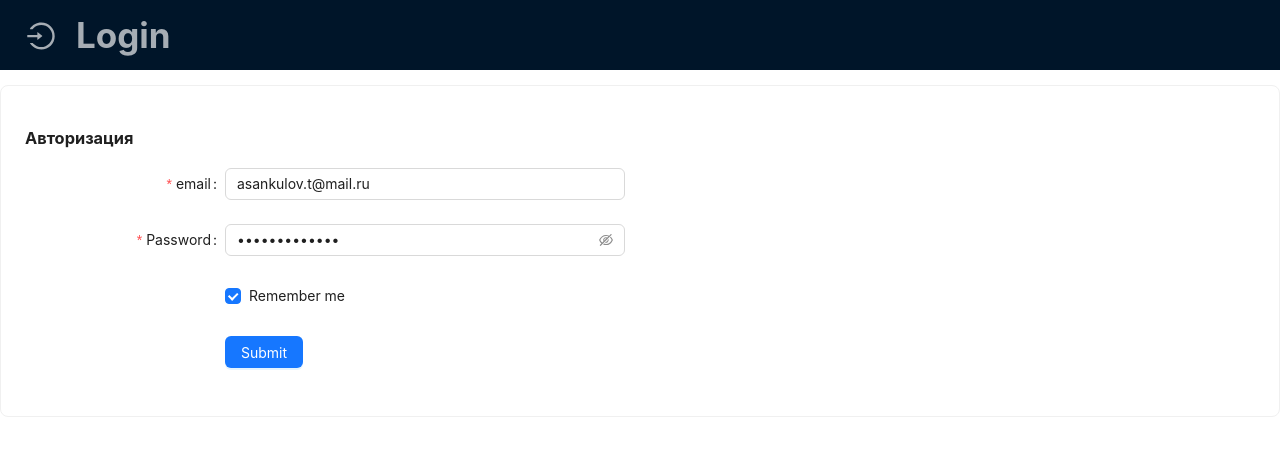
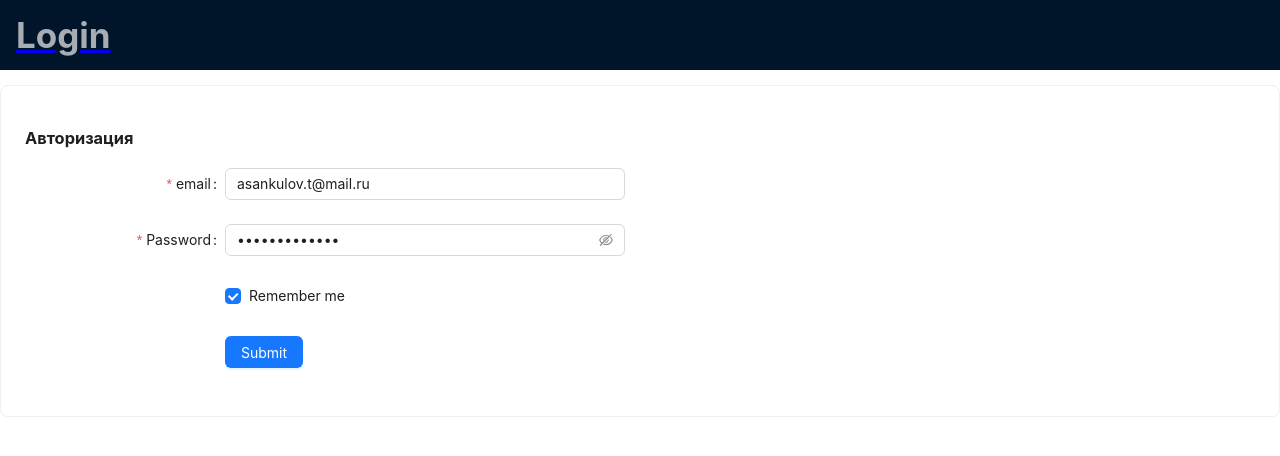
Before and after one commit to asankulov-t/todo_lists, a React (Create React App) app: page /login in a window 1280 px wide. Shown: the top 456 px of the page. Built offline with nearby package versions, Linux system fonts and the light colour scheme.

Commit message:
edit routers

```diff
--- a/src/Api/Api.ts
+++ b/src/Api/Api.ts
@@ -32,7 +32,7 @@ export type LoginResType = {
     resultCode: number,
     messages: Array<string>,
     data: {
-        userId?:number
+        userId?: number
     }
 }
 
@@ -51,7 +51,6 @@ export type DeleteUpdateTodolistResponseType = {
 }
 
 
-
 export type getTasksType = {
     items: Array<taskType>,
     totalCount: number,
@@ -64,20 +63,21 @@ export enum TaskStatuses {
     Completed = 2,
     Draft = 3
 }
+
 //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
-export type updateTaksType={
+export type updateTaksType = {
     title: string,
     description: string,
-    status:TaskStatuses,
+    status: TaskStatuses,
     priority: number,
     startDate: string,
     deadline: string,
 }
 
-export type loginType={
-    email:string,
-    password:string,
-    rememberMe:boolean
+export type loginType = {
+    email: string,
+    password: string,
+    rememberMe: boolean
 }
 
 
@@ -88,42 +88,43 @@ const settings = {
     }
 }
 
-const instance=axios.create({
-    baseURL:'https://social-network.samuraijs.com/api/1.1/',
+const instance = axios.create({
+    baseURL: 'https://social-network.samuraijs.com/api/1.1/',
     ...settings
 })
 
 
 export const TODOLISTAPI = {
     getTodoLists() {
-        return  instance.get<Array<TodoListType>>('todo-lists')
+        return instance.get<Array<TodoListType>>('todo-lists')
     },
     createTodoList(title: string) {
         return instance.post<CreateTodolistResponseType>('todo-lists', {title: title})
     },
     changeTodoList(id: string, title: string) {
-        return  instance.put<DeleteUpdateTodolistResponseType>(`todo-lists/${id}`, {title: title})
+        return instance.put<DeleteUpdateTodolistResponseType>(`todo-lists/${id}`, {title: title})
     },
     deleteTodo(id: string) {
         return instance.delete<DeleteUpdateTodolistResponseType>(`todo-lists/${id}`)
     },
 
-    authAPI(data:loginType){
-
-        return instance.post<LoginResType>('/auth/login',{...data})
-},
-
+    authAPI(data: loginType) {
+        return instance.post<LoginResType>('/auth/login', {...data})
+    },
+    logoutApi() {
+        return instance.delete<LoginResType>('/auth/login')
+    },
     //tasks
     getTasks(todoId: string) {
-        return  instance.get<getTasksType>(`todo-lists/${todoId}/tasks`)
+        return instance.get<getTasksType>(`todo-lists/${todoId}/tasks`)
     },
-    deleteTask(todoId:string,taskId:string){
+    deleteTask(todoId: string, taskId: string) {
         return instance.delete<DeleteUpdateTodolistResponseType>(`todo-lists/${todoId}/tasks/${taskId}`)
     },
-    changeTask(todoId:string,taskId:string,model:updateTaksType){
-        return instance.put<DeleteUpdateTodolistResponseType>(`todo-lists/${todoId}/tasks/${taskId}`,model)
+    changeTask(todoId: string, taskId: string, model: updateTaksType) {
+        return instance.put<DeleteUpdateTodolistResponseType>(`todo-lists/${todoId}/tasks/${taskId}`, model)
     },
-    createTask(todoId:string,title:string){
-        return instance.post<CreateTakstResponseType>(`todo-lists/${todoId}/tasks`,{title:title})
+    createTask(todoId: string, title: string) {
+        return instance.post<CreateTakstResponseType>(`todo-lists/${todoId}/tasks`, {title: title})
     },
 }
--- a/src/AppWithReducer.tsx
+++ b/src/AppWithReducer.tsx
@@ -1,15 +1,8 @@
 import React, {useCallback, useEffect} from 'react';
 import './App.css';
 import Todolist from './Components/Todolist/Todolist';
-import InputElement from "./Components/Input/InputElement";
 import {Card, Menu, MenuProps, Progress, Space} from 'antd';
 import {LoginOutlined} from '@ant-design/icons';
-import {
-    addTodoListTh,
-    changeTitleAc,
-    fetchDataTodoTh,
-    removeTdAc, TodoListEntityType,
-} from "./state/TodoList-reducer";
 
 import {useDispatch, useSelector} from "react-redux";
 import {AppRootState} from "./state/store";
@@ -17,6 +10,7 @@ import {taskType} from "./state/Tasks-reducer";
 import ErrorSnackBar from "./Components/ErrorSnacbar/ErrorSnackBar";
 import Login from "./Login/Login";
 import {BrowserRouter, Route, Routes} from "react-router-dom";
+import NavBar from "./Components/Nav/NavBar";
 
 export type TasksStateType = {
     [key: string]: Array<taskType>
@@ -28,29 +22,13 @@ function AppWithReducer() {
     let status=useSelector<AppRootState>(state => state.apiStatusReducer.status)
     let loginStatus=useSelector<AppRootState>(state => state.login.isLoggin)
 
-    const items: MenuProps['items'] = [
-        {
-            label: loginStatus===true?'Logout':'Login',
-            key: loginStatus===true?'Logout':'Login',
-            icon: <LoginOutlined className={'icon'}/>,
-        }
-    ]
+
+
     return <div className="App">
-                <Menu
-                    className={'header'}
-                    triggerSubMenuAction={'hover'}
-                    selectable={false}
-                    style={{
-                        fontSize: '35px',
-                        fontWeight: '700',
-                        color: '#ffffff',
-                        height: '70px',
-                        alignItems: 'center'
-                    }}
-                    mode="horizontal"
-                    theme={"dark"}
-                    items={items}/>
-                 {status==='loading'&&<Progress format={()=>''} percent={100} status="exception" strokeColor={{ from: '#108ee9', to: '#7e1ab0' }} />}
+                 <NavBar/>
+                 {status==='loading'&&<Progress format={()=>''} percent={100} status="exception"
+                                                strokeColor={{ from: '#108ee9', to: '#7e1ab0' }} />}
+
                   <Routes>
                       <Route path={'/login'} element={<Login/>}/>
                        <Route path={'/'} element={  <Todolist/>}/>
--- /dev/null
+++ b/src/Components/Nav/NavBar.tsx
@@ -0,0 +1,51 @@
+import React from 'react';
+import {Menu, MenuProps} from "antd";
+import {useDispatch, useSelector} from "react-redux";
+import {AppRootState} from "../../state/store";
+import {logoutTh} from "../../state/LoginReducer";
+import {Link} from "react-router-dom";
+
+const NavBar = () => {
+    let dispatch=useDispatch()
+    let loginStatus=useSelector<AppRootState>(state => state.login.isLoggin)
+
+    const items: MenuProps['items'] = [
+        {
+            label: loginStatus==true?'Logout':'Login',
+            key: loginStatus==true?'Logout':'Login',
+
+        }
+    ]
+
+    let logout=()=>{
+        // @ts-ignore
+        if (loginStatus==true){
+            // @ts-ignore
+            dispatch(logoutTh())
+        }
+    }
+
+    return (
+        <div>
+            <Link onClick={()=>logout()} to={loginStatus==false?'/login':'/'}>
+                <Menu
+                    className={'header'}
+                    triggerSubMenuAction={'hover'}
+                    selectable={false}
+                    style={{
+                        fontSize: '35px',
+                        fontWeight: '700',
+                        color: '#ffffff',
+                        height: '70px',
+                        alignItems: 'center'
+                    }}
+                    mode="horizontal"
+                    theme={"dark"}
+                    items={items}/>
+            </Link>
+
+        </div>
+    );
+};
+
+export default NavBar;
--- a/src/Components/Todolist/Todolist.tsx
+++ b/src/Components/Todolist/Todolist.tsx
@@ -18,15 +18,20 @@ import {
 } from "../../state/TodoList-reducer";
 import Tasks from "../Tasks/Tasks";
 import {Card} from "antd";
+import {Navigate} from "react-router-dom";
 
 
 
 const Todolist = React.memo(() => {
     const dispatch = useDispatch();
+    let loginStatus=useSelector<AppRootState>(state => state.login.isLoggin)
 
     useEffect(() => {
         // @ts-ignore
-        dispatch(fetchDataTodoTh())
+        if (loginStatus==true){
+            // @ts-ignore
+            dispatch(fetchDataTodoTh())
+        }
     }, [])
     const todoLists = useSelector<AppRootState, Array<TodoListEntityType>>(state => state.todoLists);
     const localAddFunc = useCallback((id:string,title: string) => {
@@ -48,7 +53,9 @@ const Todolist = React.memo(() => {
         // @ts-ignore
         dispatch(deleteTodoTh(id))
     }, [dispatch,deleteTodoTh])
-
+    if (!loginStatus){
+        return <Navigate to={'/login'}/>
+    }
     return (
         <div >
             <InputElement add={addTodo} id={'sd'}/>
--- a/src/Login/Login.tsx
+++ b/src/Login/Login.tsx
@@ -4,7 +4,7 @@ import {useDispatch, useSelector} from "react-redux";
 import {LoginFetchTh} from "../state/LoginReducer";
 import {loginType} from "../Api/Api";
 import {AppRootState} from "../state/store";
-import {Navigate, redirect} from "react-router-dom";
+import {Navigate} from "react-router-dom";
 
 
 
@@ -18,11 +18,7 @@ type FieldType = {
 
 const Login = () => {
     let isLogin=useSelector<AppRootState, boolean>(state => state.login.isLoggin)
-
-
-
     let dis=useDispatch()
-    console.log(isLogin)
     const onFinish = (values: loginType) => {
         console.log(values)
         // @ts-ignore
--- a/src/state/LoginReducer.ts
+++ b/src/state/LoginReducer.ts
@@ -45,3 +45,21 @@ export const LoginFetchTh=(data:loginType)=>(dispatch:Dispatch<actionType|action
             dispatch(setStatusAc(error.messages, 'failed'))
     })
 }
+
+export const logoutTh=()=>(dispatch:Dispatch<actionType|actions>)=>{
+    dispatch(setStatusAc(null, 'loading'))
+    TODOLISTAPI.logoutApi().then((r)=>{
+        if (r.data.resultCode===0){
+            dispatch(setLogginAc(false))
+            dispatch(setStatusAc(null, 'succeess'))
+        }else {
+            dispatch(setLogginAc(false))
+            dispatch(setStatusAc(r.data.messages[0], 'failed'))
+        }
+
+    })
+        .catch((error)=>{
+            dispatch(setLogginAc(false))
+            dispatch(setStatusAc(error.messages, 'failed'))
+        })
+}
```
Also changed, not shown: 1 other file (tests, documents, lock files or other folders).
